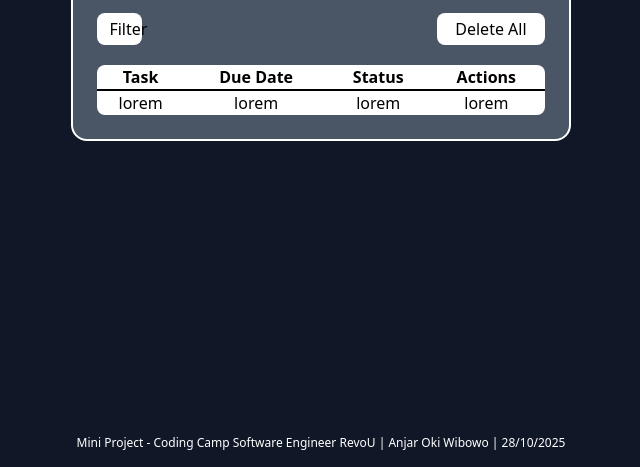
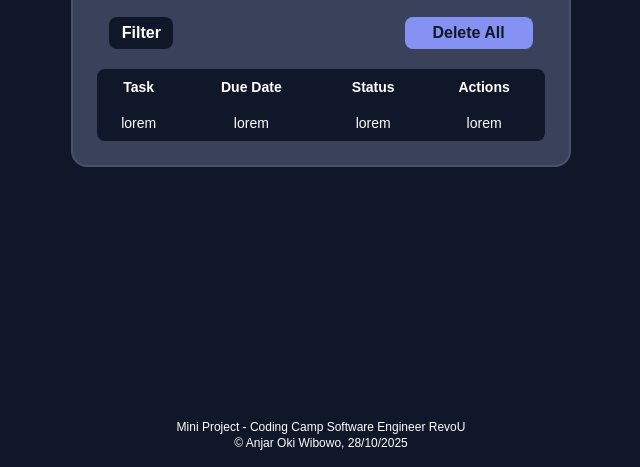
Before and after one commit to an-les-son/CodingCamp-27Oct2025-anjarokiwibowo, a website: page index.html in a window 1280 px wide. Shown: the part 333-800 px from the top of the page, without its empty margins (319-959 px from the left). Drawn offline with Linux system fonts and the light colour scheme.

Commit message:
4th commit

```diff
--- a/css/input.css
+++ b/css/input.css
@@ -1 +1,13 @@
 @import "tailwindcss";
+@import url('https://fonts.googleapis.com/css2?family=Albert+Sans:ital,wght@0,100..900;1,100..900&display=swap');
+
+@theme {
+  --color-mainbg: #0F1729;
+  --color-card: #3A425B;
+  --color-button: #8591F3;
+  --color-border: #485270;
+}
+
+@theme {
+  --font-Albert: "Albert Sans", sans-serif;
+}
--- a/index.html
+++ b/index.html
@@ -6,42 +6,41 @@
     <link rel="stylesheet" href="./css/style.css">
     <title>TODO List</title>
 </head>
-<body class="bg-gray-900">
+<body class="bg-mainbg font-Albert">
     <div class="flex flex-col justify-between w-[100vw] h-[100vh] p-4">
         <div></div>
-        <div class="w-[40%] bg-gray-600 border-white border-2 rounded-2xl p-6 mt-48 m-auto">
+        <div class="w-[40%] bg-card border-2 rounded-2xl p-6 mt-48 m-auto border-border">
         <p class="font-bold text-white text-center text-4xl">Todo List</p>
         <div class="mt-5 flex justify-between">
-            <input class="py-1 px-3 bg-white rounded-[8px] w-[43%]" type="text" placeholder="Add a todo...">
-            <input class="py-1 px-3 bg-white rounded-[8px] w-[43%]" type="date" placeholder="mm/dd/yyyy">
-            <button class="py-1 px-3 bg-white rounded-[8px] w-[10%]">+</button>
+            <input class="py-1 px-3 bg-mainbg rounded-[8px] w-[43%] placeholder:text-white text-sm" type="text" placeholder="Add a todo..." style="border: 2px solid #485270;">
+            <input class="py-1 px-3 bg-mainbg  border-border rounded-[8px] w-[43%] text-white text-sm" type="date" placeholder="mm/dd/yyyy" style="border: 2px solid #485270;">
+            <button class="bg-button rounded-[8px] w-[48px] h-[36px] text-mainbg text-3xl">+</button>
         </div>
-        <div class="mt-5 flex justify-between">
-            <button class="py-1 px-3 bg-white rounded-[8px] w-[10%]">Filter</button>
-            <button class="py-1 px-3 bg-white rounded-[8px] w-[24%]">Delete All</button>
+        <div class="mt-5 flex justify-between px-3">
+            <button class="py-1 px-3 bg-mainbg rounded-[8px] w-[64px] text-white font-semibold">Filter</button>
+            <button class="py-1 px-3 bg-button rounded-[8px] w-[128px] text-mainbg font-semibold">Delete All</button>
         </div>
-        <table class="mt-5 bg-white w-[100%] rounded-[8px] text-center">
-            <thead class="border-b-2">
+            <table class="mt-5 bg-mainbg w-[100%] rounded-[8px] text-center text-white text-sm">
+            <thead">
                 <tr>
-                    <th>Task</th>
-                    <th>Due Date</th>
-                    <th>Status</th>
-                    <th>Actions</th>
+                    <th class="py-2">Task</th>
+                    <th class="py-2">Due Date</th>
+                    <th class="py-2">Status</th>
+                    <th class="py-2">Actions</th>
                 </tr>
             </thead>
             <tbody>
                 <tr>
-                    <td>lorem</td>
-                    <td>lorem</td>
-                    <td>lorem</td>
-                    <td>lorem</td>
+                    <td class="py-2">lorem</td>
+                    <td class="py-2">lorem</td>
+                    <td class="py-2">lorem</td>
+                    <td class="py-2">lorem</td>
                 </tr>
             </tbody>
         </table>
-
     </div>
         <div>
-            <p class="text-white text-xs text-center">Mini Project - Coding Camp Software Engineer RevoU | Anjar Oki Wibowo | 28/10/2025</p>
+            <p class="text-white text-xs text-center">Mini Project - Coding Camp Software Engineer <a href="https://www.revou.co/id" target="_blank">RevoU</a><br/>© Anjar Oki Wibowo, 28/10/2025</p>
         </div>
     </div>
 
```
Also changed, not shown: css/style.css.
